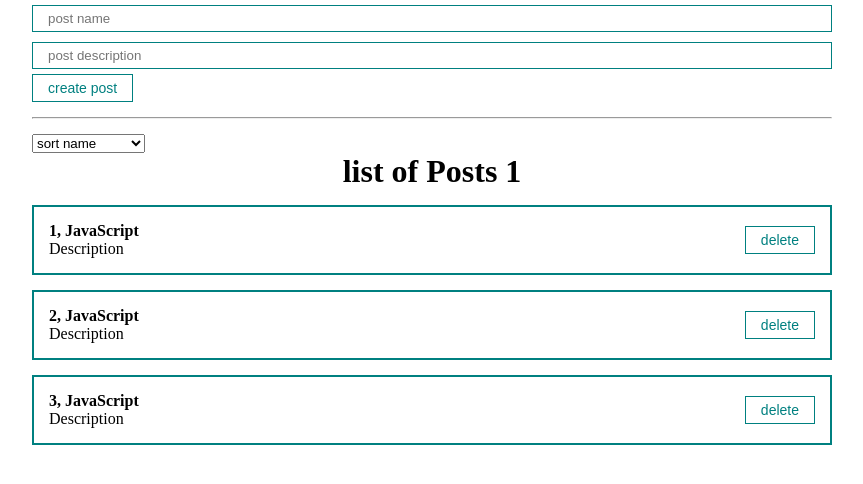
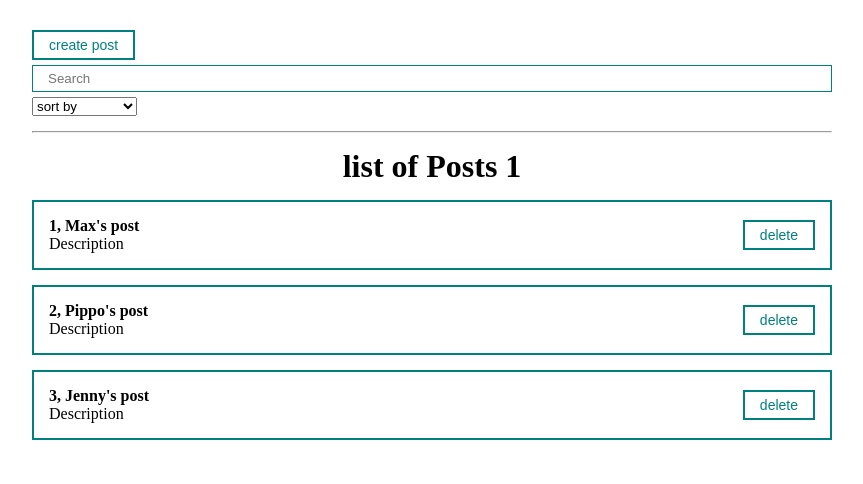
Before and after one commit to kikilove5me/posts_manager, a React (Create React App) app: page / in a window 1280 px wide. Shown: the top 484 px of the page, without its empty margins (208-1071 px from the left). Built offline with nearby package versions, Linux system fonts and the light colour scheme.

Commit message:
added modal for add post

```diff
--- a/src/App.js
+++ b/src/App.js
@@ -1,19 +1,40 @@
-import React, { useRef, useState } from "react";
+import React, { useMemo, useState } from "react";
+import { PostFilter } from "./components/PostFilter";
 import { PostForm } from "./components/PostForm";
 import { PostList } from "./components/PostList";
+import { MyButton } from "./components/UI/button/MyButton";
+import { MyModal } from "./components/UI/myModal/MyModal";
+
 import './styles/App.css';
 
 
 
 function App() {
   const [posts, setPosts] = useState([
-    { id: 1, title: 'JavaScript', body: 'Description' },
-    { id: 2, title: 'JavaScript', body: 'Description' },
-    { id: 3, title: 'JavaScript', body: 'Description' }
+    { id: 1, title: "Max's post", body: 'Description' },
+    { id: 2, title: "Pippo's post", body: 'Description' },
+    { id: 3, title: "Jenny's post", body: 'Description' }
   ]);
+
+  const [filter, setFilter] = useState({ sort: '', query: '' });
+  const [modal, setModal] = useState(false);
+
+
+  const sortedPosts = useMemo(() => {
+    console.log('getSortedPosts invoked')
+    if (filter.sort) {
+      return [...posts].sort((a, b) => a[filter.sort].localeCompare(b[filter.sort]));
+    }
+    return posts;
+  }, [filter.sort, posts]);
+
+  const sortedAndSearchedPosts = useMemo(() => {
+    return sortedPosts.filter(p => p.title.toLowerCase().includes(filter.query));
+  }, [filter.query, sortedPosts]);
 
   const createPost = (newPost) => {
     setPosts([...posts, newPost]);
+    setModal(false);
   }
 
   //gets post from child Component
@@ -23,19 +44,27 @@ function App() {
 
   return (
     <div className="App">
-      <PostForm create={createPost} />
+      <MyButton
+        style={{ marginTop: 30 }}
+        onClick={() => setModal(true)}
+      >
+        create post
+      </MyButton>
+      <MyModal visible={modal} setVisible={setModal}>
+        {/* create input bars and button */}
+        <PostForm create={createPost} />
+      </MyModal>
+
+      {/* filter drop-down and search bar */}
+      <PostFilter
+        filter={filter}
+        setFilter={setFilter} />
+
       <hr style={{ margin: '15px 0' }} />
-      <div>
-        <select>
-          <option value="value">sort name</option>
-          <option value="value1">sort description</option>
-        </select>
-      </div>
-      {
-        posts.length !== 0
-          ? <PostList remove={removePost} posts={posts} title="list of Posts 1" />
-          : <h1 style={{ textAlign: "center" }}>no posts here!</h1>
-      }
+
+
+      <PostList remove={removePost} posts={sortedAndSearchedPosts} title="list of Posts 1" />
+
     </div >
   );
 }
--- /dev/null
+++ b/src/components/PostFilter.jsx
@@ -0,0 +1,25 @@
+import React from 'react'
+import { MyInput } from './UI/input/MyInput';
+import { MySelect } from './UI/select/MySelect';
+
+export const PostFilter = ({ filter, setFilter }) => {
+    return (
+        <div>
+            {/* search bar */}
+            <MyInput
+                value={filter.query}
+                onChange={e => setFilter({ ...filter, query: e.target.value })}
+                placeholder="Search"
+            />
+            <MySelect
+                value={filter.sort}
+                onChange={selectedSort => setFilter({ ...filter, sort: selectedSort })}
+                defaultValue="sort by"
+                options={[
+                    { value: 'title', name: 'by name' },
+                    { value: 'body', name: 'by description' }
+                ]}
+            />
+        </div>
+    )
+}
--- a/src/components/PostList.jsx
+++ b/src/components/PostList.jsx
@@ -4,6 +4,13 @@ import PostItem from './PostItem'
 
 //becouse props is obj -> deconstruction {props}
 export const PostList = ({ posts, title, remove }) => {
+
+    if (!posts.length) {
+        return (<h1 style={{ textAlign: 'center' }}>
+            post's not found!
+        </h1>)
+    }
+
     return (
         <div>
             <h1 style={{ textAlign: 'center' }}>
--- a/src/components/UI/button/MyButton.module.css
+++ b/src/components/UI/button/MyButton.module.css
@@ -3,6 +3,6 @@
     color: teal;
     font-size: 14px;
     background-color: transparent;
-    border: 1px solid teal;
+    border: 2px solid teal;
     cursor: pointer;
 }
--- /dev/null
+++ b/src/components/UI/myModal/MyModal.jsx
@@ -0,0 +1,17 @@
+import React from 'react'
+import cl from './MyModel.module.css';
+
+export const MyModal = ({ children, visible, setVisible }) => {
+
+    const rootClasses = [cl.myModal];
+    if (visible) {
+        rootClasses.push(cl.active)
+    }
+    return (
+        <div className={rootClasses.join(' ')}>
+            <div className={cl.myModalContent}>
+                {children}
+            </div>
+        </div>
+    )
+}
--- /dev/null
+++ b/src/components/UI/myModal/MyModel.module.css
@@ -0,0 +1,22 @@
+.myModal {
+    position: fixed;
+    top: 0;
+    bottom: 0;
+    right: 0;
+    left: 0;
+    display: none;
+    background: rgba(0, 0, 0, 0.5);
+}
+
+.myModalContent {
+    padding: 25px;
+    background: white;
+    border-radius: 16px;
+    min-width: 250px;
+}
+
+.myModal.active {
+    display: flex;
+    justify-content: center;
+    align-items: center;
+}
--- a/src/components/UI/select/MySelect.jsx
+++ b/src/components/UI/select/MySelect.jsx
@@ -1,7 +1,18 @@
 import React from 'react'
 
-export const MySelect = () => {
+export const MySelect = ({ options, defaultValue, value, onChange }) => {
     return (
-        <div>MySelect</div>
+        <select
+            value={value}
+            onChange={event => onChange(event.target.value)}
+        >
+            <option disabled value="">{defaultValue}</option>
+            {options.map(option =>
+                <option key={option.value} value={option.value}>
+                    {option.name}
+                </option>
+            )}
+
+        </select>
     )
 }
```
